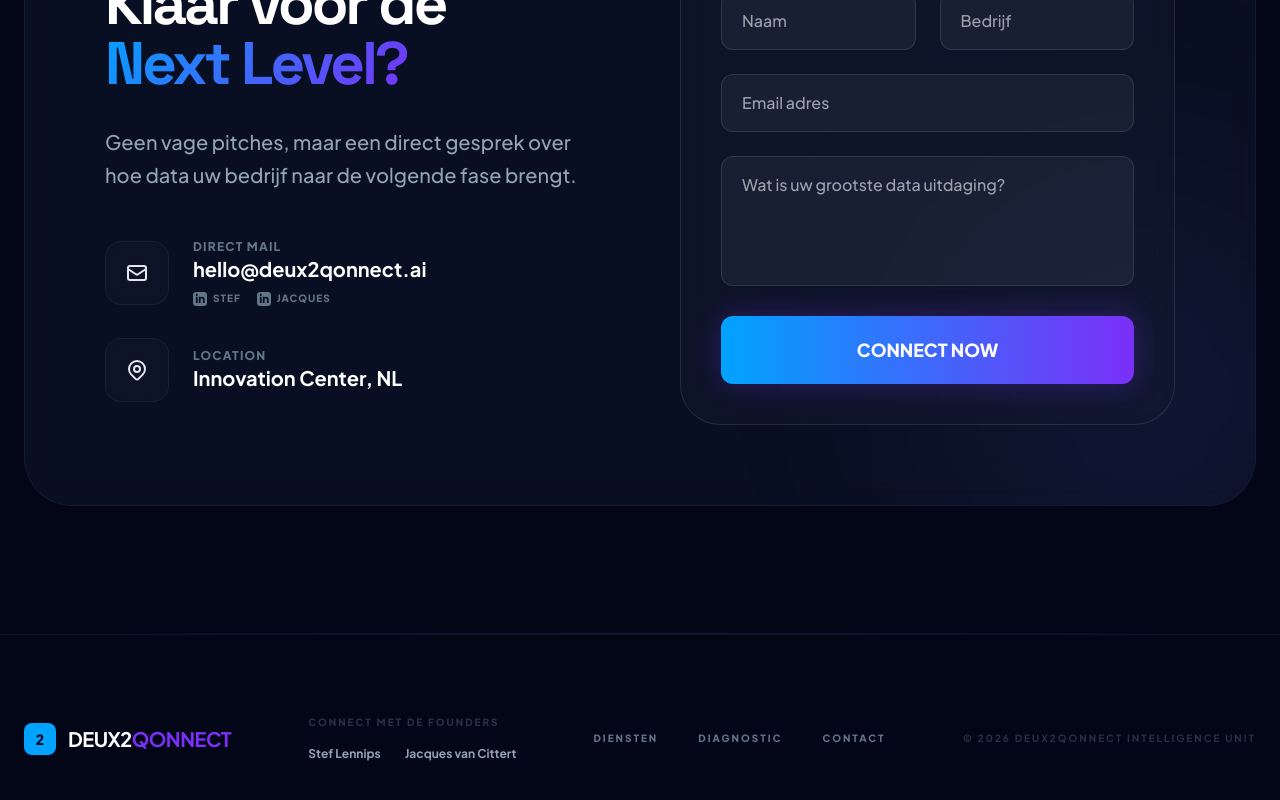
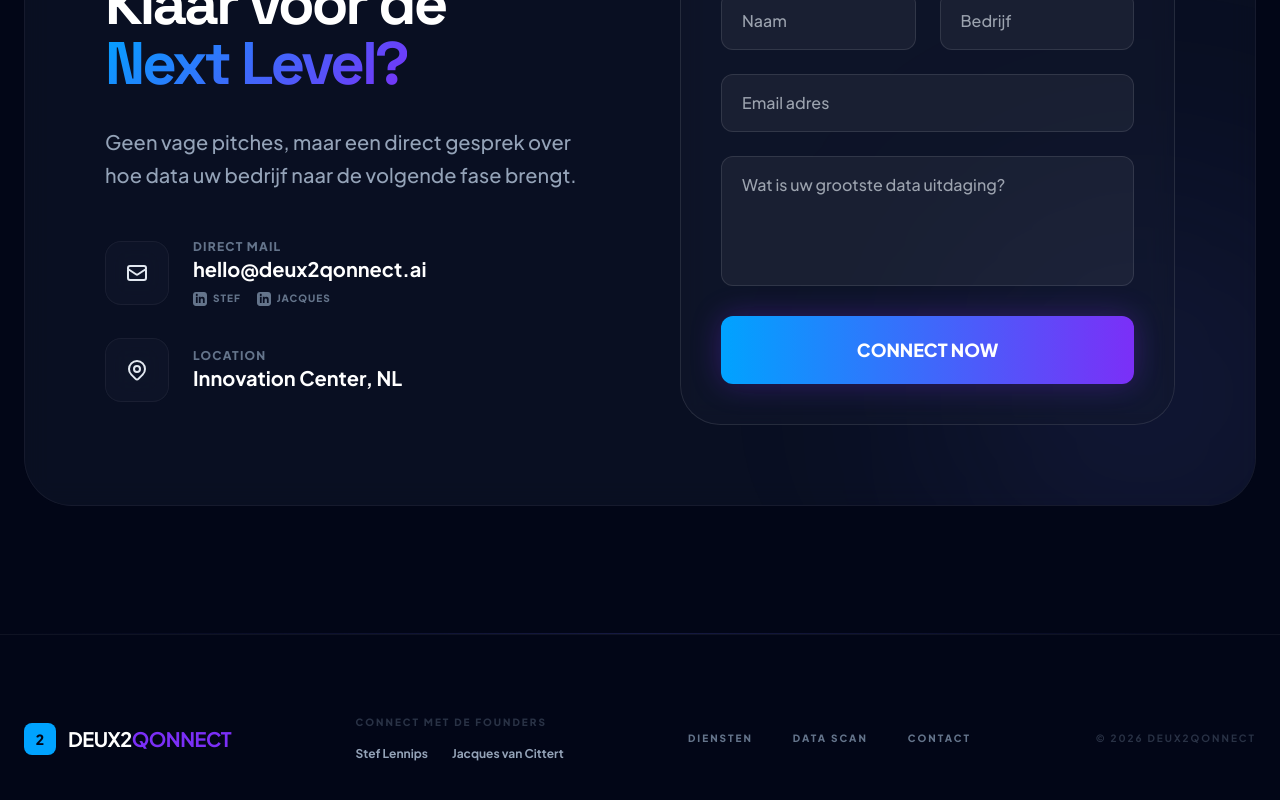
Before and after one commit to steflennips/WebsiteJS, a React (Vite) app: page / in a window 1280 px wide. Shown: the part 2794-3594 px from the top of the page. Built offline with nearby package versions, Linux system fonts and the light colour scheme.

Commit message:
fix: Rename 'Diagnostic' link to 'Data Scan'
Updates the navigation link text in the footer from 'Diagnostic' to 'Data Scan' for improved clarity and alignment with the platform's terminology.

```diff
--- a/App.tsx
+++ b/App.tsx
@@ -50,12 +50,12 @@
 
           <div className="flex gap-10 text-[10px] font-black tracking-[0.2em] uppercase">
             <a href="#diensten" className="hover:text-white transition-colors">DIENSTEN</a>
-            <a href="#assessment" className="hover:text-white transition-colors">DIAGNOSTIC</a>
+            <a href="#assessment" className="hover:text-white transition-colors">DATA SCAN</a>
             <a href="#contact" className="hover:text-white transition-colors">CONTACT</a>
           </div>
 
           <p className="text-[10px] font-bold tracking-[0.2em] uppercase opacity-40">
-            © {new Date().getFullYear()} DEUX2QONNECT INTELLIGENCE UNIT
+            © {new Date().getFullYear()} DEUX2QONNECT
           </p>
         </div>
       </footer>
```
